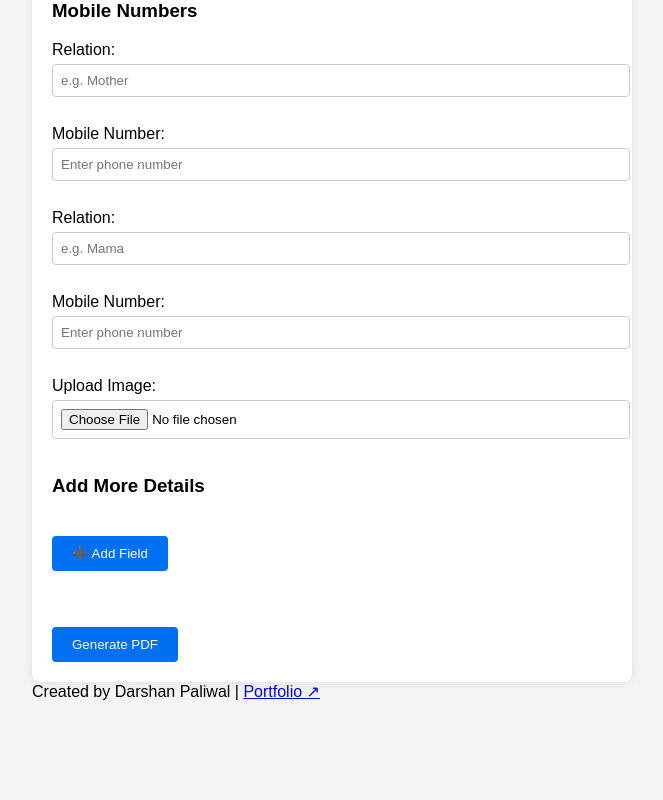
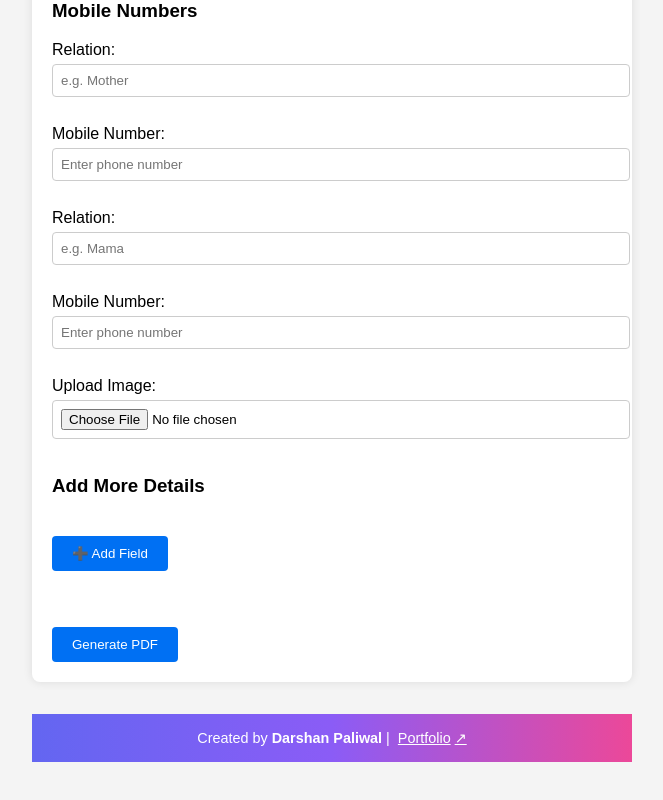
Before and after one commit to Darshan-Paliwal/Biodata_Builder, a Next.js app: page / in a window 1280 px wide. Shown: the part 1595-2395 px from the top of the page, without its empty margins (308-971 px from the left). Before the commit the page ends 2336 px from the top, so only its background shows below. Built offline with nearby package versions, Linux system fonts and the light colour scheme.

Commit message:
Update page.tsx

```diff
--- a/app/page.tsx
+++ b/app/page.tsx
@@ -318,13 +318,30 @@ export default function Home() {
       </form>
 
       {/* Footer */}
-<footer className="mt-10 w-full bg-gradient-to-r from-indigo-500 via-purple-500 to-pink-500 text-center py-4 text-sm text-white">
-  Created by <span className="font-semibold">Darshan Paliwal</span> |{" "}
+<footer
+  style={{
+    marginTop: "2rem",
+    width: "100%",
+    background: "linear-gradient(to right, #6366f1, #8b5cf6, #ec4899)", // Indigo → Purple → Pink
+    color: "white",
+    textAlign: "center",
+    padding: "1rem 0",
+    fontSize: "0.9rem",
+  }}
+>
+  Created by <span style={{ fontWeight: 600 }}>Darshan Paliwal</span> |{" "}
   <a
     href="https://darshanpaliwal.netlify.app"
     target="_blank"
     rel="noopener noreferrer"
-    className="hover:underline inline-flex items-center gap-1"
+    style={{
+      color: "white",
+      textDecoration: "underline",
+      marginLeft: "4px",
+      display: "inline-flex",
+      alignItems: "center",
+      gap: "4px",
+    }}
   >
     Portfolio <span>↗</span>
   </a>
```
